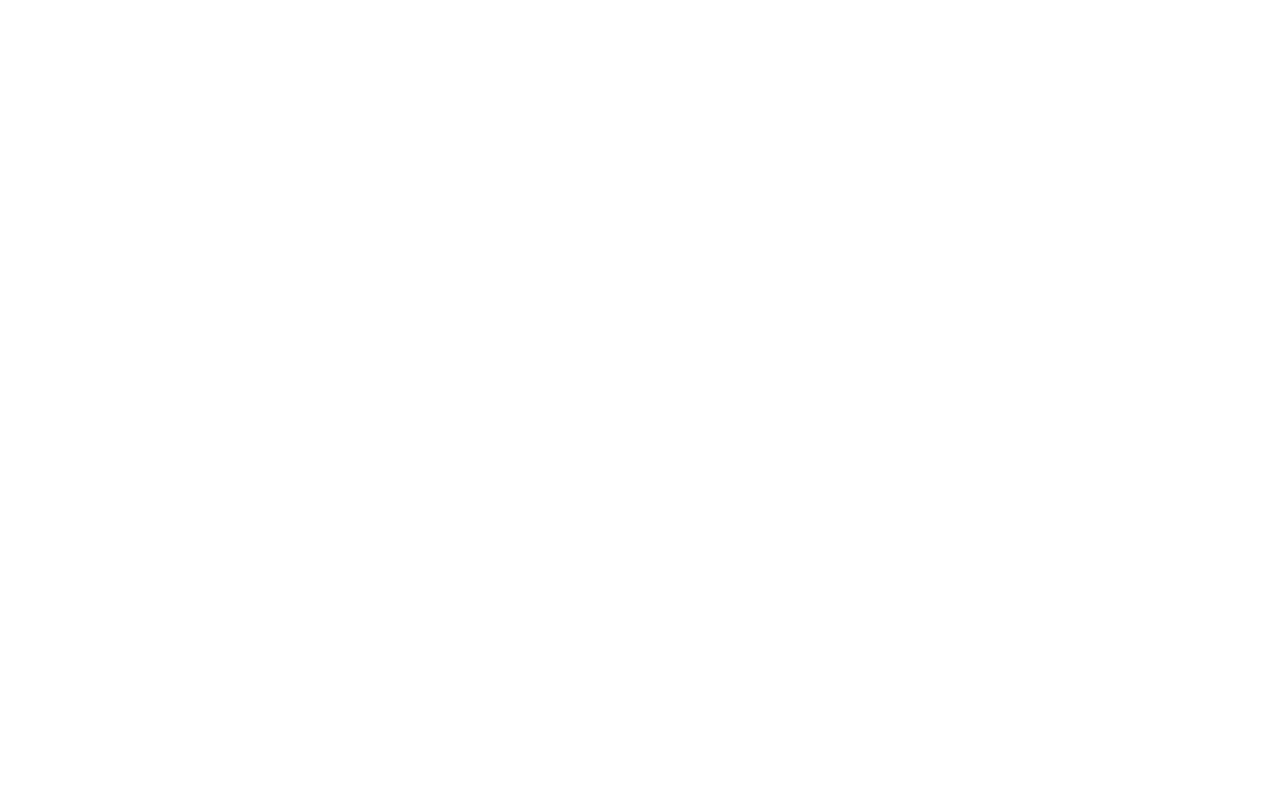
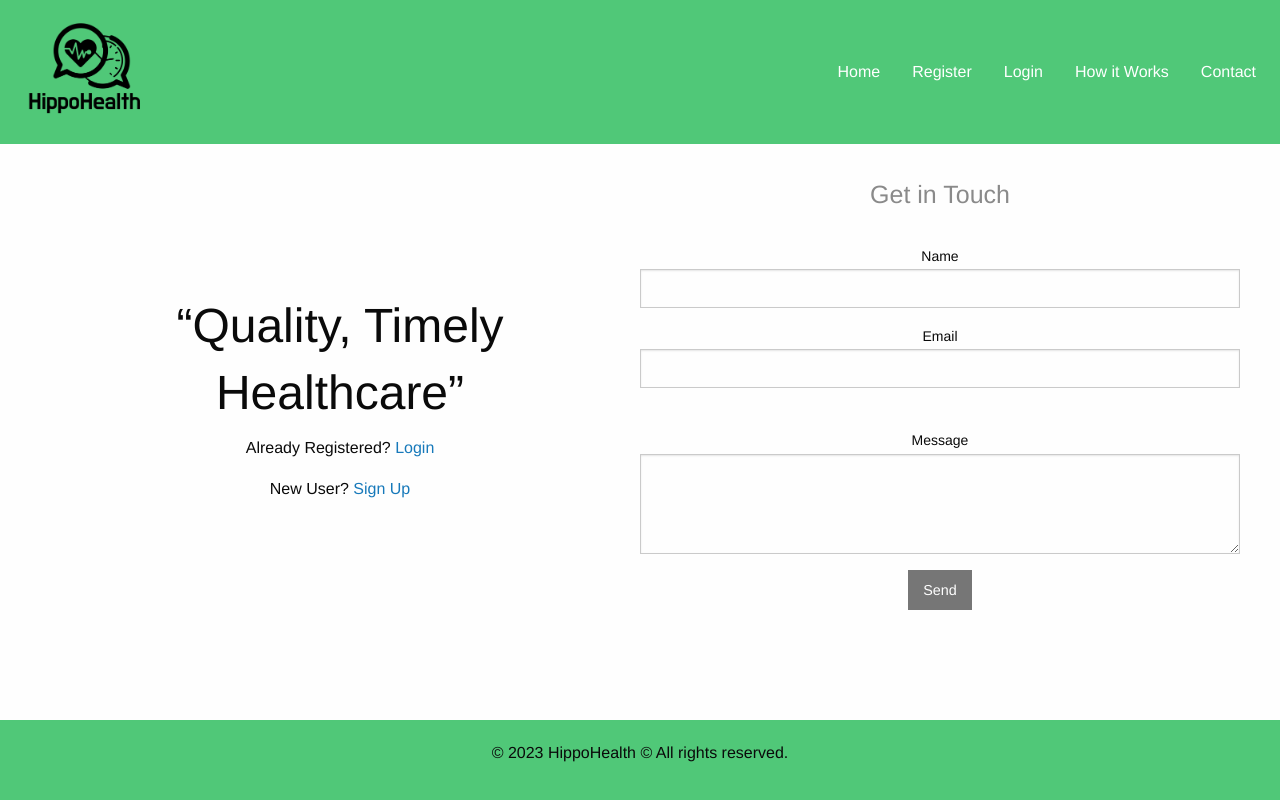
Before and after one commit to williammabotjaeng/hippohealth, a Flask app: page /getintouch in a window 1280 px wide. Before the commit the page is empty. Run offline with Flask 3, Linux system fonts and the light colour scheme; some libraries are stand-ins or nearby versions.

Commit message:
Quality, Timely Healthcare, getintouch.html

```diff
--- a/static/css/app.css
+++ b/static/css/app.css
@@ -99,3 +99,28 @@
     align-items: end;
 
 }
+
+.contact-main-content {
+    display: flex;
+    align-items: center;
+    padding: 40px;
+    justify-content: center;
+    text-align: center;
+}
+
+.contact-right-form {
+    width: 50%;
+    float: right;
+}
+
+.contact-left-cta {
+    width: 50%;
+    float: left;
+    background-size: cover;
+    padding: 10px;
+}
+
+.tall-textarea {
+    height: 100px;
+    padding: 4px;
+}
--- a/templates/getintouch.html
+++ b/templates/getintouch.html
@@ -0,0 +1,49 @@
+{% extends 'layout.html' %}
+
+{% block content %}
+<div class="row contact-main-content">
+    <div class="contact-left-cta">
+        <div class="container">
+            <div class="card-content">
+                <h1 class="h1">
+                    “Quality, Timely Healthcare”
+                </h1>
+            </div>
+            {% if not current_user.is_authenticated %}
+            <footer class="card-footer">
+                <p class="card-footer-item">
+                    <span>
+                        Already Registered? <a href="/login">Login</a>
+                    </span>
+                </p>
+                <p class="card-footer-item">
+                    <span>
+                        New User? <a href="/register">Sign Up</a>
+                    </span>
+                </p>
+            </footer>
+            {% endif %}
+        </div>
+    </div>
+    <div class="contact-right-form">
+        <div class="login-area" style="margin-top: -10px">
+            <h4 class="h4 subheader">Get in Touch</h4>
+            <br>
+            <form method="POST" action="{{ url_for('contact') }}">
+                {{ form.hidden_tag() }}
+                <div class="form-group">
+                    {{ form.name.label }} {{ form.name(class="form-control") }}
+                </div>
+                <div class="form-group">
+                    {{ form.email.label }} {{ form.email(class="form-control") }}
+                </div>
+                <br />
+                <div class="form-group">
+                    {{ form.message.label }} {{ form.message(class="form-control tall-textarea") }}
+                </div>
+                <button type="submit" class="button secondary">Send</button>
+            </form>
+        </div>
+    </div>
+</div>
+{% endblock %}
```
